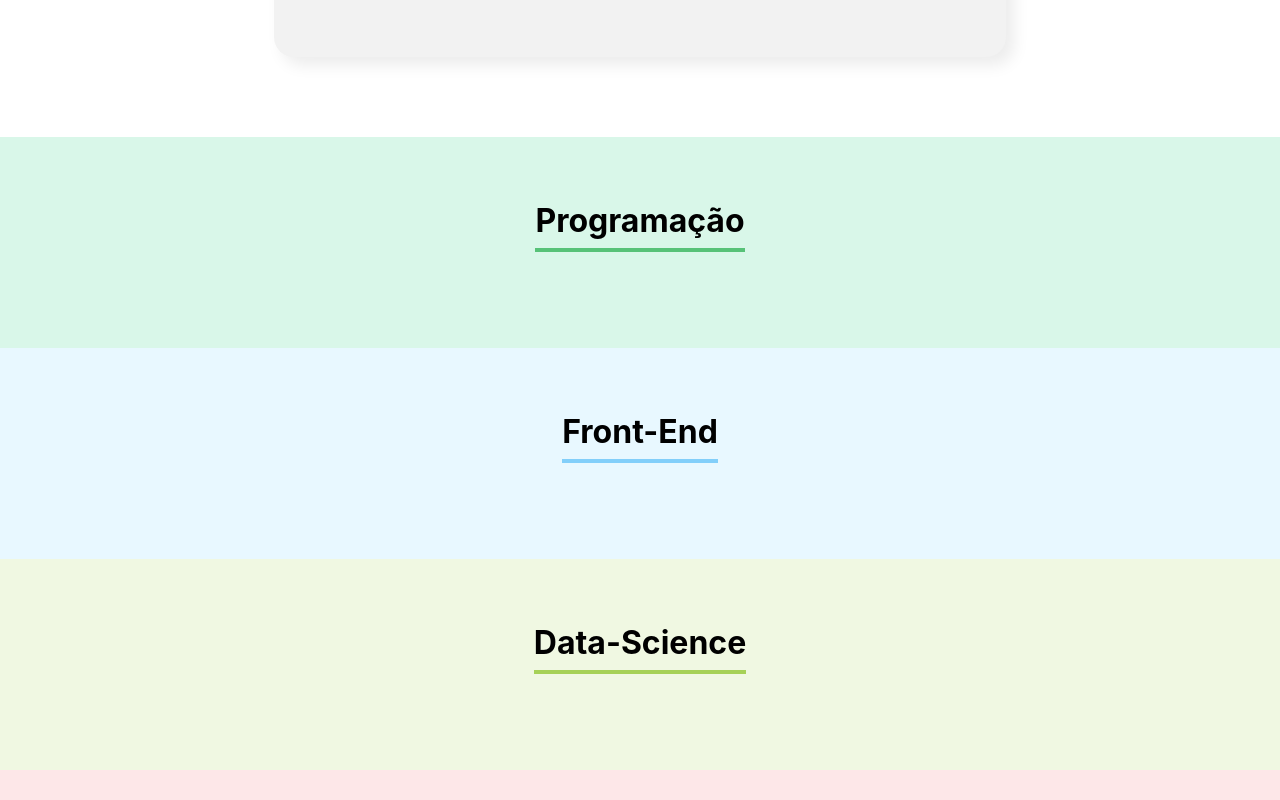
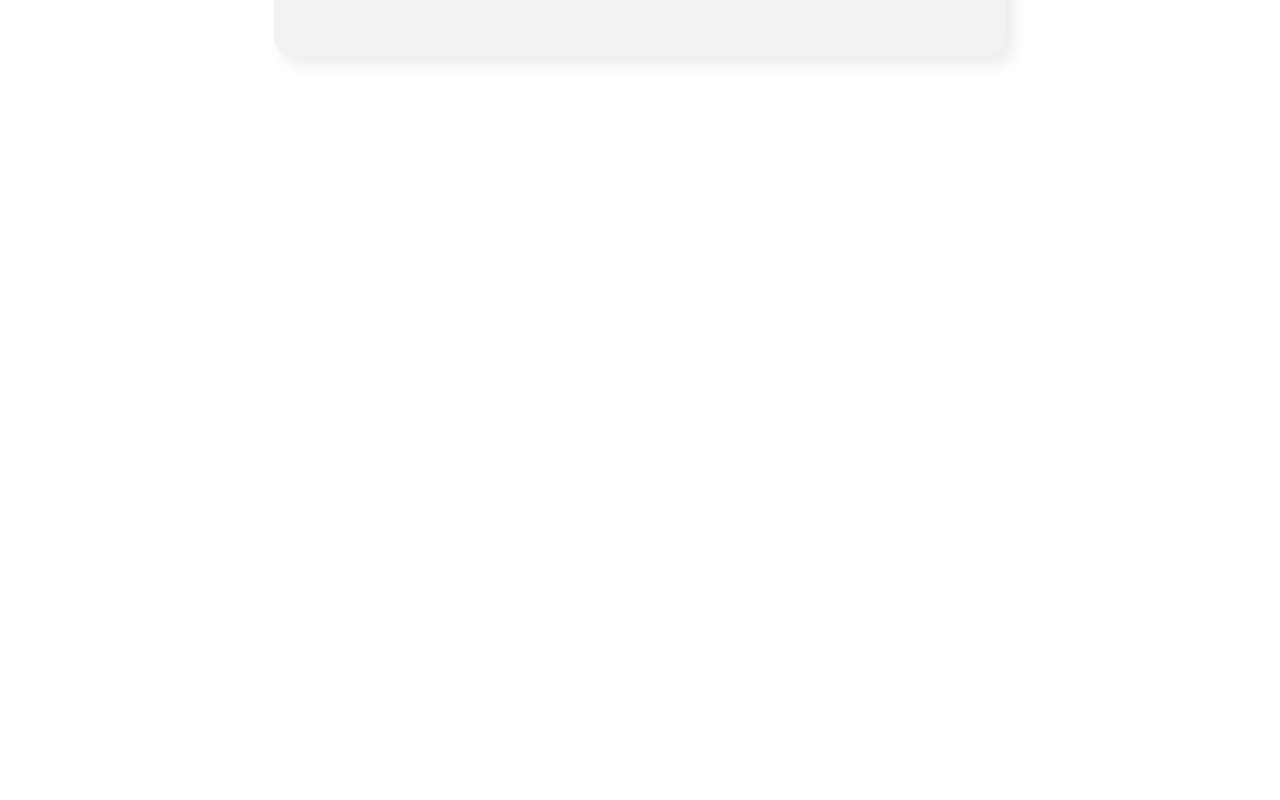
Before and after one commit to leanderarf/projeto-organo, a React (Create React App) app: page / in a window 1280 px wide. Shown: the part 1340-2140 px from the top of the page. After the commit the page ends 1477 px from the top, so only its background shows below. Built offline with nearby package versions, Linux system fonts and the light colour scheme.

Commit message:
escondendo os times e limpando o formulário

```diff
--- a/src/componentes/Formulario/index.js
+++ b/src/componentes/Formulario/index.js
@@ -21,6 +21,11 @@
             imagem,
             time
         })
+
+        setNome('')
+        setCargo('')
+        setImagem('')
+        setTime('')
     }
 
 
--- a/src/componentes/Time/index.js
+++ b/src/componentes/Time/index.js
@@ -5,12 +5,13 @@
     const css = {backgroundColor: props.corPrimaria}
 
     return (
-        <section className='time' style={css}>
+        (props.colaboradores.length > 0) ? <section className='time' style={css}>
             <h3 style={{ borderColor: props.corSecundaria }}>{props.nome}</h3>
             <div className='colaboradores'>
                 {props.colaboradores.map(colaborador => <Colaborador nome={colaborador.nome} cargo={colaborador.cargo} imagem={colaborador.imagem} />)}
             </div>
         </section>
+        : ''
     )
 }
 
```
